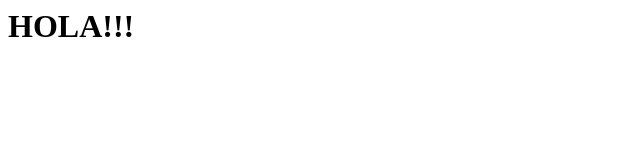
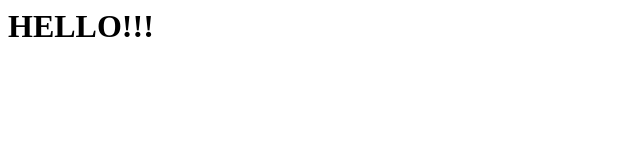
Before and after one commit to Deborah92/CursoGit, a plain HTML site: page index.html in a window 1280 px wide. Shown: the full height of the page, 0-640 px from the left. Drawn offline with Linux system fonts and the light colour scheme.

Commit message:
Cambio de saludo

```diff
--- a/index.html
+++ b/index.html
@@ -1,2 +1,2 @@
 <title>PRUEBAS</title>
-<h1>HOLA!!!</h1>
+<h1>HELLO!!!</h1>
```
